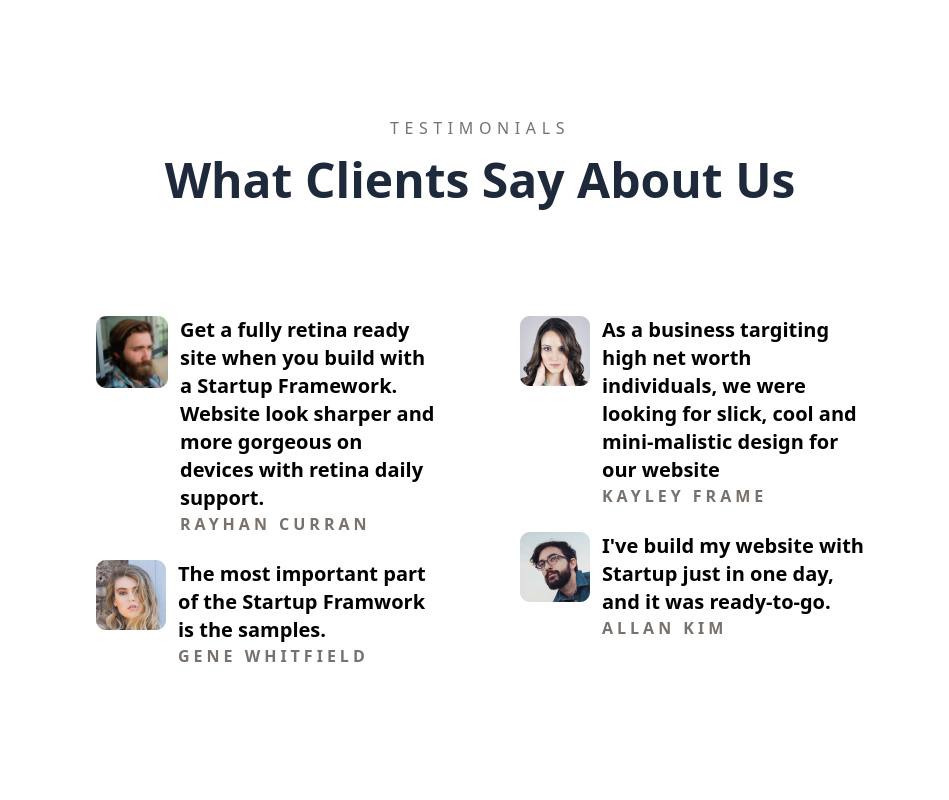
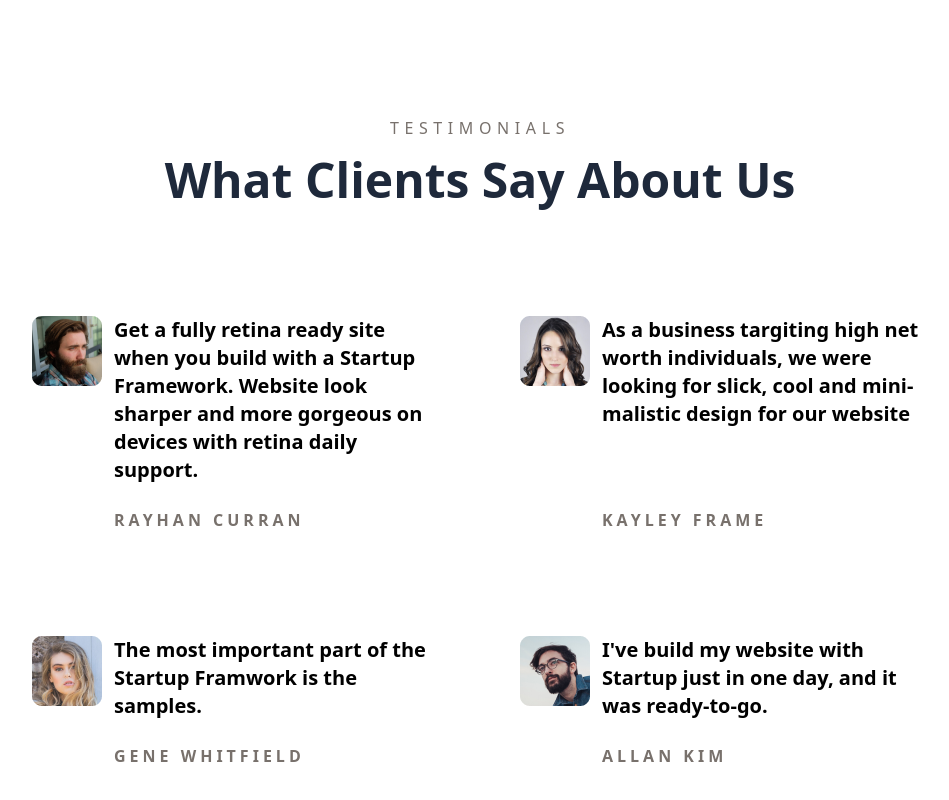
Before and after one commit to yanicodeverse/Milestone-projects, a website: page project-5/dist/index.html in a window 1280 px wide. Shown: the part 1990-2790 px from the top of the page, without its empty margins (160-1109 px from the left). Drawn offline with Linux system fonts and the light colour scheme.

Commit message:
fix grid layout of testimonials section

```diff
--- a/project-5/dist/index.html
+++ b/project-5/dist/index.html
@@ -122,44 +122,41 @@
         <div id="testimonials" class="felx flex-col w-full py-20">
             <h2 class="uppercase tracking-[.35em] text-center text-stone-500">Testimonials</h2>
             <h2 class="capitalize text-5xl text-center text-slate-800 font-semibold py-4">What Clients say about us</h2>
-            <div id="testimonial--cards" class="grid grid-cols-2  py-24 max-w-3xl mx-auto gap-20">
-                <div id="card--container--1" class="flex flex-col gap-6">
+            <div id="testimonial--cards" class="grid grid-cols-2 grid py-24 max-w-4xl mx-auto gap-20">
                 <div id="--card-1" class="flex gap-3 items-start">
                     <img src="./assets/Mask.png" alt="" width="72" height="72">
-                        <div class="flex flex-col flex-1 ">
+                    <div class="flex flex-col justify-between h-full">
                         <h2 class="font-semibold text-xl ">Get a fully retina ready site when you build with a
                             Startup Framework. Website look
                             sharper and more gorgeous on devices with retina daily support.</h2>
-                            <h2 class="uppercase tracking-[.25em] text-stone-500 font-semibold">Rayhan
+                        <h2 class="uppercase tracking-[.25em] text-stone-500 font-semibold my-6">Rayhan
                             curran
                         </h2>
                     </div>
                 </div>
+
+                <div id="--card-3" class="flex gap-3 items-start">
+                    <img src="./assets/Mask (1).png" alt="" width="72" height="72">
+                    <div class="flex flex-col justify-between h-full">
+                        <h2 class="font-semibold text-xl">As a business targiting high net worth individuals, we
+                            were looking for slick, cool and mini-malistic design for our website</h2>
+                        <h2 class="uppercase tracking-[.25em] text-stone-500 font-semibold my-6">kayley frame</h2>
+                    </div>
+                </div>
                 <div id="--card-2" class="flex gap-3 items-start">
                     <img src="./assets/Mask (2).png" alt="" width="72" height="72">
-                        <div class="flex flex-col">
+                    <div class="flex flex-col justify-between h-full">
                         <h2 class="font-semibold text-xl">The most important part of the Startup Framwork is the
                             samples.</h2>
-                            <h2 class="uppercase tracking-[.25em] text-stone-500 font-semibold">gene whitfield</h2>
-                        </div>
-                    </div>
-                </div>
-                <div id="card--container--2" class="flex flex-col gap-6">
-                    <div id="--card-3" class="flex gap-3 items-start">
-                        <img src="./assets/Mask (1).png" alt="" width="72" height="72">
-                        <div class="flex flex-col">
-                            <h2 class="font-semibold text-xl">As a business targiting high net worth individuals, we
-                                were looking for slick, cool and mini-malistic design for our website</h2>
-                            <h2 class="uppercase tracking-[.25em] text-stone-500 font-semibold">kayley frame</h2>
+                        <h2 class="uppercase tracking-[.25em] text-stone-500 font-semibold my-6">gene whitfield</h2>
                     </div>
                 </div>
                 <div id="--card-4" class="flex gap-3 items-start">
                     <img src="./assets/Userpic.png" alt="" height="72" width="72">
-                        <div class="flex flex-col">
+                    <div class="flex flex-col justify-between h-full">
                         <h2 class="font-semibold text-xl">I've build my website with Startup just in one day, and it
                             was ready-to-go.</h2>
-                            <h2 class="uppercase tracking-[.25em] text-stone-500 font-semibold">allan kim</h2>
-                        </div>
+                        <h2 class="uppercase tracking-[.25em] text-stone-500 font-semibold my-6">allan kim</h2>
                     </div>
                 </div>
             </div>
```
Also changed, not shown: project-5/dist/output.css. Lines whose indentation alone changed are shown as unchanged.
